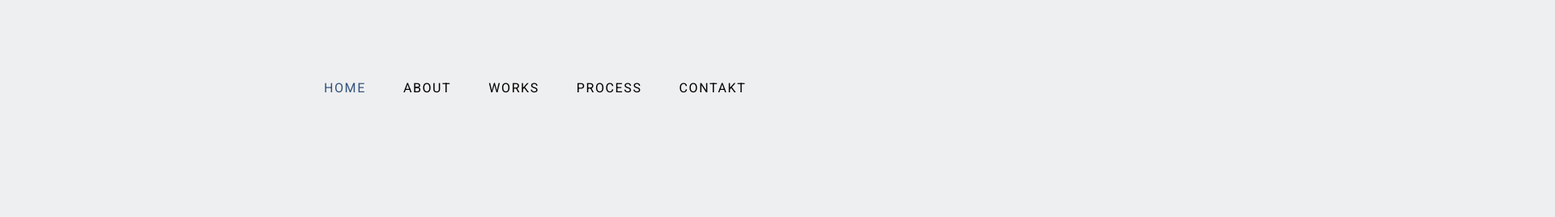
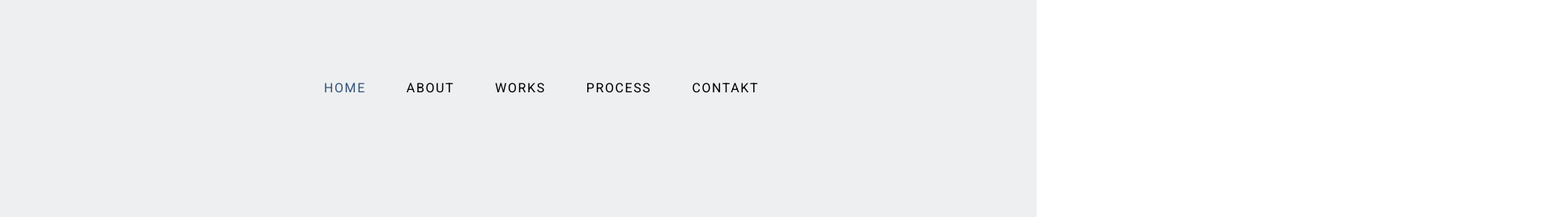
Before and after one commit to qw245008-art/homework9, a plain HTML site: page index.html in a window 1280 px wide. Shown: the top 268 px of the page at 81% size, 1920 px wide, since content can reach past the window. Drawn offline with Linux system fonts and the light colour scheme.

Commit message:
initial commit 2

```diff
--- a/css/stule.css
+++ b/css/stule.css
@@ -9,7 +9,7 @@ body {
   font-family: 'Roboto', sans-serif;
   /* list-style-type: none; */
   line-height: 1.64;
-  width: 1920px;
+  /* width: 1920px; */
 }
 .font {
   font-family: 'Roboto', sans-serif;
@@ -30,7 +30,7 @@ h6 {
 }
 
 .container {
-  padding: 0 calc(50vw-555px);
+  /* padding: 0 calc(50vw - 555px); */
 }
 
 .header {
@@ -49,9 +49,10 @@ h6 {
 }
 
 .navigation__list {
-  display: flex;
+  /* display: flex;
   justify-content: start;
-  list-style-type: none;
+  list-style-type: none; */
+  list-style: none;
   padding: 0;
   /* margin: 46px; */
 }
```
Also changed, not shown: index.html (+1 -1 lines), 2 other files.
